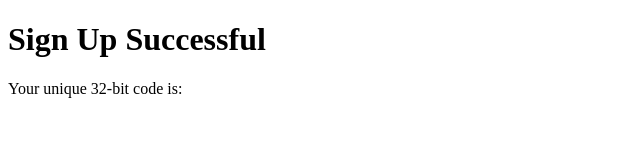
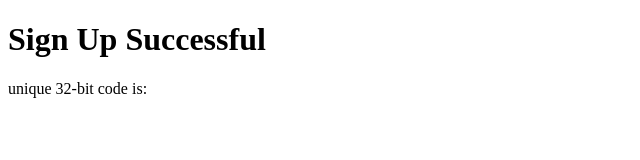
Before and after one commit to varsha16102003/Assessment, a website: page public/success.html in a window 1280 px wide. Shown: the full height of the page, 0-640 px from the left. Drawn offline with Linux system fonts and the light colour scheme.

Commit message:
first commit

```diff
--- a/public/success.html
+++ b/public/success.html
@@ -7,7 +7,7 @@
 </head>
 <body>
     <h1>Sign Up Successful</h1>
-    <p>Your unique 32-bit code is: <strong id="uniqueCode"></strong></p>
+    <p>unique 32-bit code is: <strong id="uniqueCode"></strong></p>
 
     <script>
         const urlParams = new URLSearchParams(window.location.search);
```
